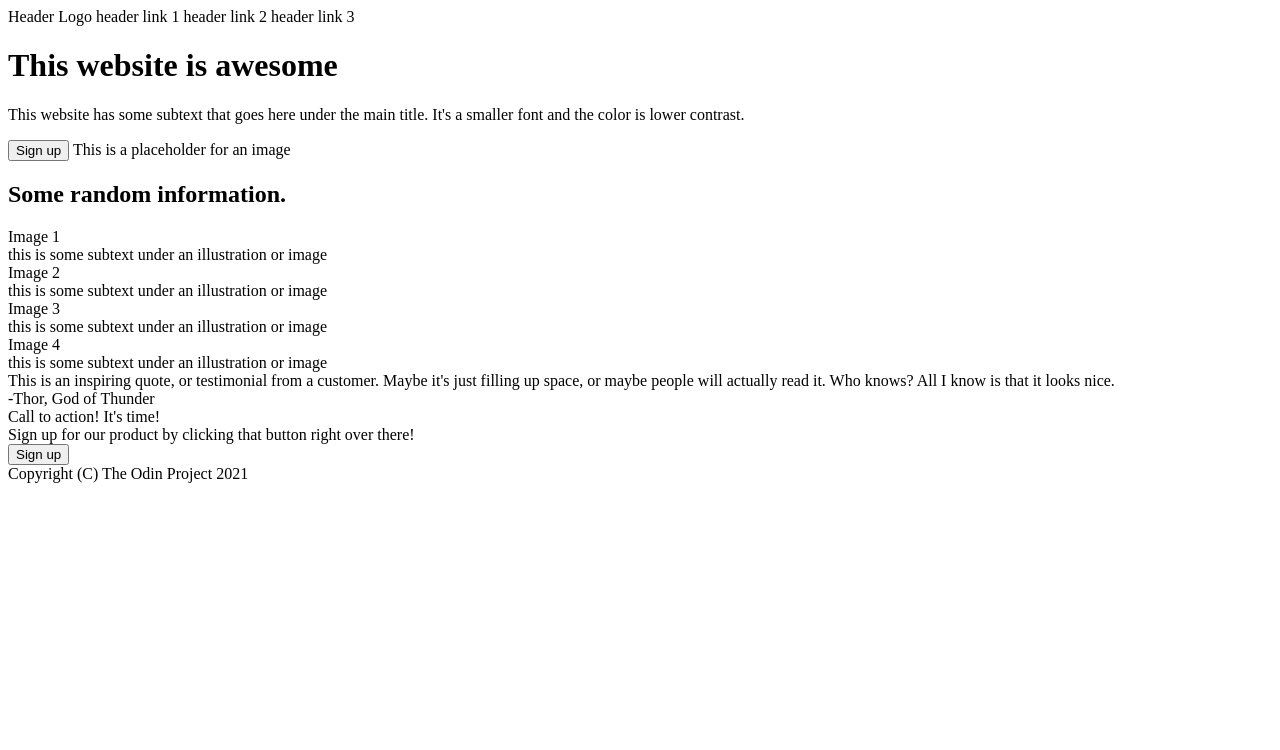
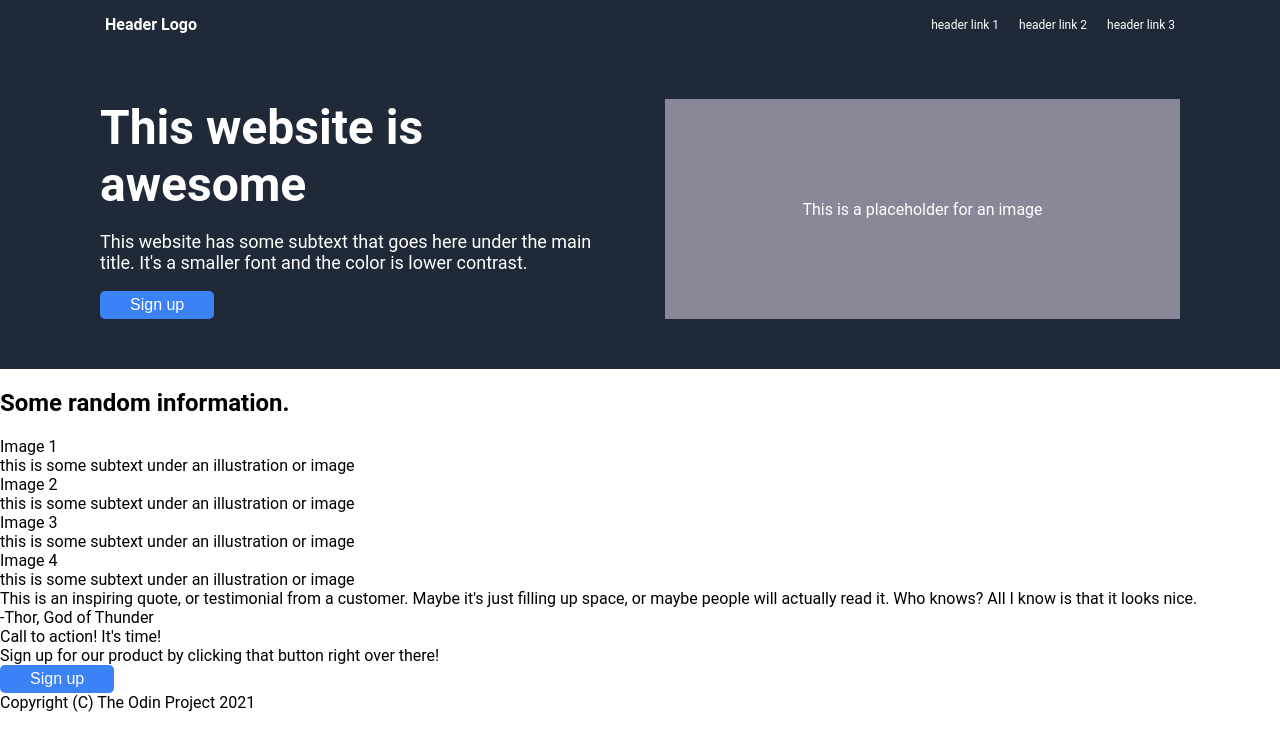
Before and after one commit to andrewfortier5/css-project, a plain HTML site: page index.html in a window 1280 px wide. Drawn offline with Linux system fonts and the light colour scheme.

Commit message:
Header & Hero CSS

```diff
--- a/index.html
+++ b/index.html
@@ -5,11 +5,12 @@
     <meta charset="UTF-8">
     <meta name="viewport" content="width=device-width, initial-scale=1.0">
     <title>CSS Project</title>
+    <link rel="stylesheet" href="styles.css">
 </head>
 
 <body>
     <div class="header">
-        <span>Header Logo</span>
+        <span class="header-logo">Header Logo</span>
         <span class="header-link">header link 1</span>
         <span class="header-link">header link 2</span>
         <span class="header-link">header link 3</span>
--- /dev/null
+++ b/styles.css
@@ -0,0 +1,82 @@
+body {
+    margin: 0px;
+    font-family: Roboto, sans-serif;
+}
+
+.header {
+    display: flex;
+    flex: auto;
+    background-color: #1F2937;
+    color: white;
+    padding: 10px;
+    gap: 10px;
+    align-items: center;
+    padding-left: 100px;
+    padding-right: 100px;
+}
+
+.header-left-pad {
+    flex: auto;
+}
+
+.header-right-pad {
+    flex: auto;
+}
+
+.header-logo {
+    flex: auto;
+    font-weight: bold;
+    padding: 5px;
+}
+
+.header-link {
+    padding: 5px;
+    font-size: 12px;
+}
+
+.hero {
+    display: flex;
+    flex: auto;
+    background-color: #1F2937;
+    padding: 50px;
+    gap: 50px;
+    padding-left: 100px;
+    padding-right: 100px;
+    color:#FFF;
+}
+
+.hero-left {
+    display: flex;
+    flex: auto;
+    flex-direction: column;
+    width: calc(50vw - 200px);
+}
+
+.hero-left h1 {
+    font-size: 48px;
+    margin: 0px;
+}
+
+.hero-left p {
+    font-size: 18px;
+}
+
+.hero-right {
+    display: flex;
+    flex: auto;
+    width: calc(50vw - 200px);
+    background-color: #889;
+    justify-content: center;
+    align-items: center;
+}
+
+.signup-button {
+    background-color: #3B82F6;
+    color: white;
+    border: none;
+    padding: 5px 30px;
+    font-size: 16px;
+    cursor: pointer;
+    width: fit-content;
+    border-radius: 5px;
+}
```
